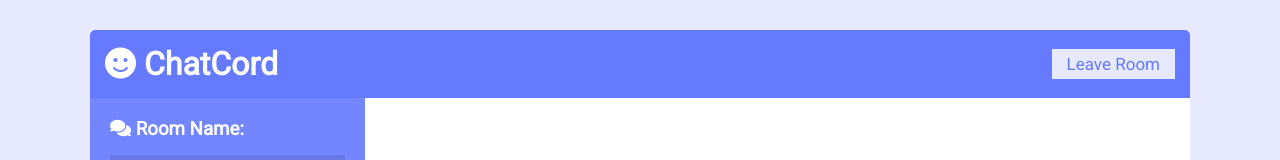
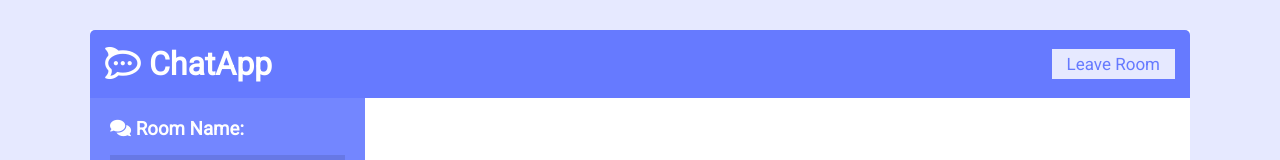
Before and after one commit to Abdulmalik-Ayorinde/ChatApp, a website: page public/chat.html in a window 1280 px wide. Shown: the top 160 px of the page. Drawn offline with nearby package versions, Linux system fonts and the light colour scheme; no server answers.

Commit message:
made slight changes

```diff
--- a/public/chat.html
+++ b/public/chat.html
@@ -5,12 +5,12 @@
   <meta name="viewport" content="width=device-width, initial-scale=1.0">
   <link rel="stylesheet" href="https://cdnjs.cloudflare.com/ajax/libs/font-awesome/5.12.1/css/all.min.css" integrity="sha256-mmgLkCYLUQbXn0B1SRqzHar6dCnv9oZFPEC1g1cwlkk=" crossorigin="anonymous" />
   <link rel="stylesheet" href="css/style.css">
-  <title>ChatCord App</title>
+  <title>ChatApp</title>
 </head>
 <body>
   <div class="chat-container">
     <header class="chat-header">
-      <h1><i class="fas fa-smile"></i> ChatCord</h1>
+      <h1><i class="fab fa-rocketchat"></i> ChatApp</h1>
       <a href="index.html" class="btn">Leave Room</a>
     </header>
     <main class="chat-main">
```
